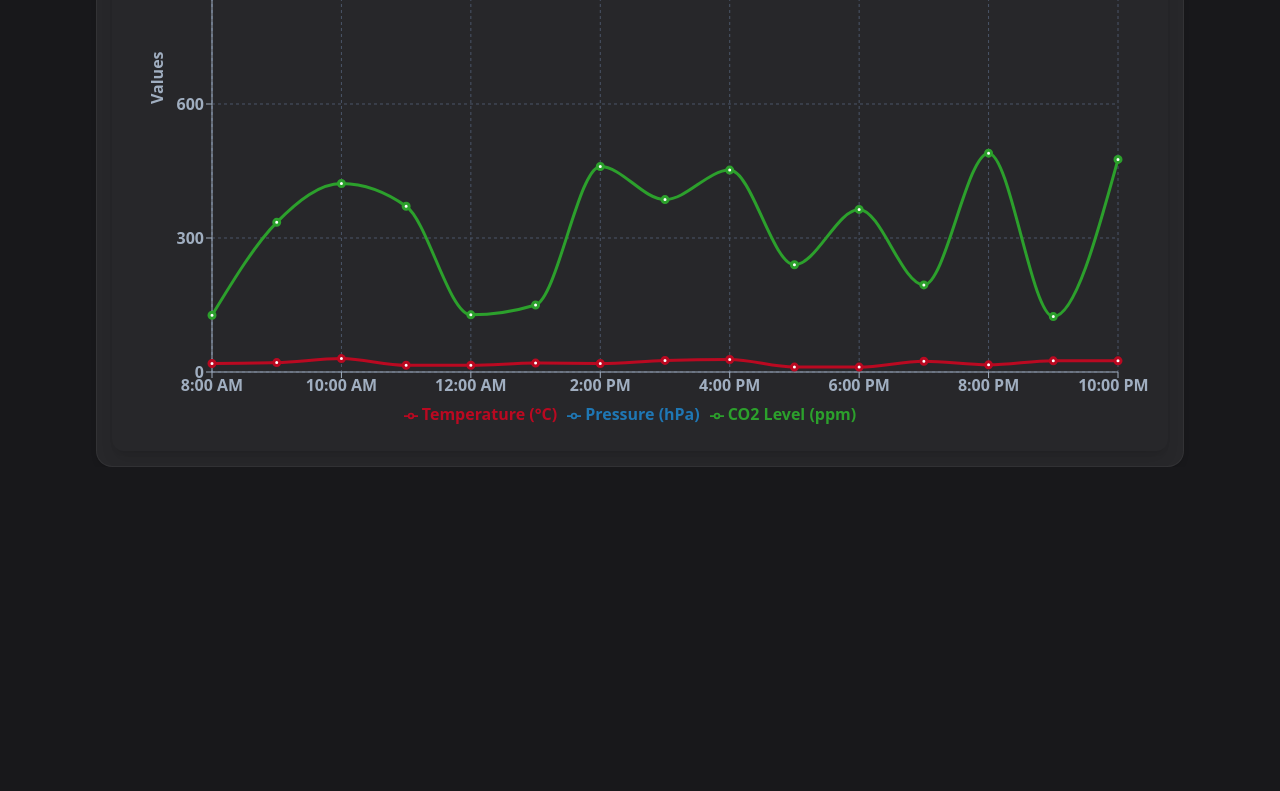
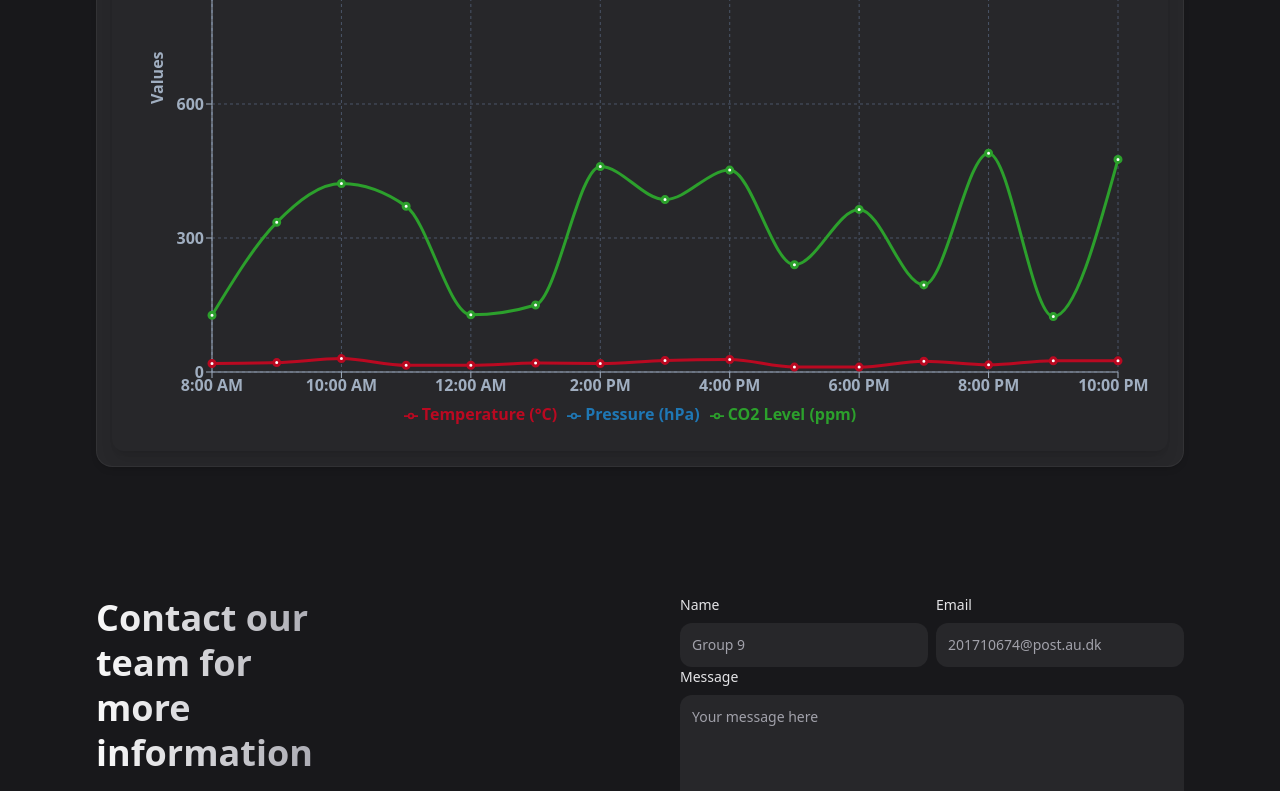
Before and after one commit to Zerefez/Submarine-client, a React (Create React App) app: page / in a window 1280 px wide. Shown: the part 2000-2791 px from the top of the page. Before the commit the page ends 2467 px from the top, so only its background shows below. Built offline with nearby package versions, Linux system fonts and the light colour scheme.

Commit message:
Add contact

```diff
--- a/src/App.js
+++ b/src/App.js
@@ -1,5 +1,7 @@
 import About from './components/about';
+import Contact from './components/contact';
 import Mockdata from './components/data/mockdata';
+import Footer from './components/footer';
 import Header from './components/header';
 import Options from './components/options';
 import Submarines from './components/submarines';
@@ -13,7 +15,9 @@
         <About/>
         <Options/>
         <Mockdata/>
+        <Contact/>
       </main>
+      <Footer/>
     </>
   );
 }
--- /dev/null
+++ b/src/components/contact.js
@@ -0,0 +1,156 @@
+import React from "react";
+
+const socialLinks = [
+  {
+    href: "https://github.com/Zerefez/Submarine-client",
+    icon: (
+      <svg
+        width="24"
+        height="24"
+        viewBox="0 0 24 24"
+        fill="none"
+        xmlns="http://www.w3.org/2000/svg"
+      >
+        <path
+          d="M12 2C6.48603 2 2 6.48604 2 12C2 17.514 6.48603 22 12 22C17.514 22 22 17.514 22 12C22 6.48604 17.514 2 12 2ZM12 3.5C16.7033 3.5 20.5 7.2967 20.5 12C20.5 15.8327 17.9785 19.0613 14.5 20.126V17.5684C14.5 16.6133 13.9497 15.7943 13.1543 15.3867C13.9276 15.2388 14.6457 14.9454 15.249 14.5309C15.8522 14.1165 16.3232 13.5929 16.6228 13.0037C16.9224 12.4145 17.0421 11.7765 16.9718 11.1429C16.9015 10.5093 16.6434 9.89818 16.2188 9.36035C16.4405 8.67771 16.6883 7.48034 16.0996 6.53809C14.9647 6.53809 14.2323 7.31604 13.8828 7.7998C13.2853 7.60352 12.6459 7.5017 12 7.5C11.3537 7.50057 10.7136 7.60139 10.1152 7.79688C9.76487 7.31289 9.03311 6.53809 7.90039 6.53809C7.22486 7.61941 7.64246 8.78228 7.86621 9.25684C7.41288 9.79235 7.12862 10.4078 7.03781 11.0505C6.94699 11.6931 7.05233 12.3438 7.34478 12.9468C7.63723 13.5498 8.10809 14.087 8.71698 14.5124C9.32587 14.9379 10.0546 15.2389 10.8408 15.3896C10.1877 15.7262 9.69864 16.337 9.54883 17.0781H8.8916C8.2431 17.0781 7.99112 16.8146 7.64062 16.3701C7.29463 15.9256 6.92259 15.6269 6.47559 15.5029C6.23459 15.4774 6.07223 15.6607 6.28223 15.8232C6.99173 16.3062 7.0407 17.0968 7.3252 17.6143C7.5842 18.0803 8.11484 18.5 8.71484 18.5H9.5V20.126C6.02153 19.0613 3.5 15.8327 3.5 12C3.5 7.2967 7.29669 3.5 12 3.5Z"
+          fill="currentColor"
+        />
+      </svg>
+    ),
+    alt: "GitHub",
+  },
+  {
+    href: "https://www.linkedin.com/in/andr%C3%A9-rashid-96a894273/",
+    icon: (
+      <svg
+        width="24"
+        height="24"
+        viewBox="0 0 24 24"
+        fill="none"
+        xmlns="http://www.w3.org/2000/svg"
+      >
+        <path
+          d="M5.75 3C4.24011 3 3 4.24011 3 5.75V18.25C3 19.7599 4.24011 21 5.75 21H18.25C19.7599 21 21 19.7599 21 18.25V5.75C21 4.24011 19.7599 3 18.25 3H5.75ZM5.75 4.5H18.25C18.9491 4.5 19.5 5.05089 19.5 5.75V18.25C19.5 18.9491 18.9491 19.5 18.25 19.5H5.75C5.05089 19.5 4.5 18.9491 4.5 18.25V5.75C4.5 5.05089 5.05089 4.5 5.75 4.5ZM7.75 6.5C7.41848 6.5 7.10054 6.6317 6.86612 6.86612C6.6317 7.10054 6.5 7.41848 6.5 7.75C6.5 8.08152 6.6317 8.39946 6.86612 8.63388C7.10054 8.8683 7.41848 9 7.75 9C8.08152 9 8.39946 8.8683 8.63388 8.63388C8.8683 8.39946 9 8.08152 9 7.75C9 7.41848 8.8683 7.10054 8.63388 6.86612C8.39946 6.6317 8.08152 6.5 7.75 6.5ZM7 10C6.7235 10 6.5 10.2235 6.5 10.5V17C6.5 17.2765 6.7235 17.5 7 17.5H8.5C8.7765 17.5 9 17.2765 9 17V10.5C9 10.2235 8.7765 10 8.5 10H7ZM10.5 10C10.2235 10 10 10.2235 10 10.5V17C10 17.2765 10.2235 17.5 10.5 17.5H12C12.2765 17.5 12.5 17.2765 12.5 17V13.25C12.5 12.5605 13.0605 12 13.75 12C14.4395 12 15 12.5605 15 13.25V17C15 17.2765 15.2235 17.5 15.5 17.5H17C17.2765 17.5 17.5 17.2765 17.5 17V13C17.5 11.3455 16.1545 10 14.5 10C13.731 10 13.0315 10.293 12.5 10.7705V10.5C12.5 10.2235 12.2765 10 12 10H10.5Z"
+          fill="currentColor"
+        />
+      </svg>
+    ),
+    alt: "LinkedIn",
+  },
+  {
+    href: "https://x.com/elonmusk",
+    icon: (
+      <svg
+        width="24"
+        height="24"
+        viewBox="0 0 24 24"
+        fill="none"
+        xmlns="http://www.w3.org/2000/svg"
+      >
+        <path
+          d="M6.25 3C4.46403 3 3 4.46403 3 6.25V17.75C3 19.536 4.46403 21 6.25 21H17.75C19.536 21 21 19.536 21 17.75V6.25C21 4.46403 19.536 3 17.75 3H6.25ZM6.25 4.5H17.75C18.725 4.5 19.5 5.27497 19.5 6.25V17.75C19.5 18.725 18.725 19.5 17.75 19.5H6.25C5.27497 19.5 4.5 18.725 4.5 17.75V6.25C4.5 5.27497 5.27497 4.5 6.25 4.5ZM6.91406 7L10.7822 12.5283L6.91113 17H7.93262L11.2344 13.1758L13.9102 17H17.1289L13.0127 11.1172L16.5684 7H15.5684L12.5615 10.4717L10.1328 7H6.91406ZM8.46777 7.84766H9.74902L15.5752 16.1523H14.2939L8.46777 7.84766Z"
+          fill="currentColor"
+        />
+      </svg>
+    ),
+    alt: "Twitter X",
+  },
+  {
+    href: "https://www.instagram.com/jjohnart/",
+    icon: (
+      <svg
+        width="25"
+        height="24"
+        viewBox="0 0 25 24"
+        fill="none"
+        xmlns="http://www.w3.org/2000/svg"
+      >
+        <path
+          d="M8.75 2.5C5.58319 2.5 3 5.08319 3 8.25V15.75C3 18.9164 5.5831 21.5 8.75 21.5H16.25C19.4165 21.5 22 18.9165 22 15.75V8.25C22 5.0831 19.4164 2.5 16.25 2.5H8.75ZM8.75 4H16.25C18.6056 4 20.5 5.8939 20.5 8.25V15.75C20.5 18.1055 18.6055 20 16.25 20H8.75C6.3939 20 4.5 18.1056 4.5 15.75V8.25C4.5 5.89381 6.39381 4 8.75 4ZM17.5 6C16.9475 6 16.5 6.4475 16.5 7C16.5 7.5525 16.9475 8 17.5 8C18.0525 8 18.5 7.5525 18.5 7C18.5 6.4475 18.0525 6 17.5 6ZM12.5 7C9.74759 7 7.5 9.24759 7.5 12C7.5 14.7524 9.74759 17 12.5 17C15.2524 17 17.5 14.7524 17.5 12C17.5 9.24759 15.2524 7 12.5 7ZM12.5 8.5C14.4416 8.5 16 10.0584 16 12C16 13.9416 14.4416 15.5 12.5 15.5C10.5584 15.5 9 13.9416 9 12C9 10.0584 10.5584 8.5 12.5 8.5Z"
+          fill="currentColor"
+        />
+      </svg>
+    ),
+    alt: "Instagram",
+  },
+];
+
+const Contact = () => {
+  return (
+    <section id="contact" className="section">
+      <div className="container lg:grid lg:grid-cols-2 lg:items-stretch">
+        <div className=" mb-12 lg:mb-0 lg:flex-col">
+          <h2 className="headline-2 lg:max-w-[12ch]">
+            Contact our team for more information
+          </h2>
+          <p className="text-zinc-400 mt-3 mb-8 max-w-[50ch] lg:max-w[30ch]">
+            We are here to help you with any questions you may have. Reach out
+            to us and we will get back to you as soon as possible.
+          </p>
+          <div className=" flex items-center gap-2 mt-auto">
+            {socialLinks.map(({ href, icon, alt }, key) => (
+              <a
+                href={href}
+                key={key}
+                target="blank"
+                className="w-12 h-12 grid place-items-center ring-inset ring-2 ring-zinc-50/5 rounded-lg transition-[background-color,color] hover:bg-zinc-50 hover:text-zinc-950 active:bg-zinc-50/80"
+              >
+                {icon}
+              </a>
+            ))}
+          </div>
+        </div>
+
+        <form action="https://getform.io/f/axojdrob" method="POST" className=" xl:pl-10 2xl:pl-20 ">
+          <div className="md:grid md:items-center md:grid-cols-2 md:gap-2">
+            <div className="">
+              <label htmlFor="name" className="label">
+                Name
+              </label>
+              <input
+                type="text"
+                name="name"
+                id="name"
+                autoComplete="name"
+                required
+                placeholder="Group 9"
+                className="text-field"
+              ></input>
+            </div>
+            <div className="">
+              <label htmlFor="email" className="label">
+                Email
+              </label>
+              <input
+                type="email"
+                name="email"
+                id="email"
+                autoComplete="email"
+                required
+                placeholder="201710674@post.au.dk"
+                className="text-field"
+              ></input>
+            </div>
+          </div>
+          <div className="mb-4">
+            <label htmlFor="message" className="label">
+              Message
+            </label>
+            <textarea
+              name="message"
+              id="message"
+              required
+              placeholder="Your message here"
+              className="text-field resize-y min-h-32 max-h-80"
+            ></textarea>
+          </div>
+          <button type="submit" className="btn btn-primary [&]:max-w-full w-full justify-center">
+            Submit
+          </button>
+        </form>
+      </div>
+    </section>
+  );
+};
+
+export default Contact;
--- /dev/null
+++ b/src/components/footer.js
@@ -0,0 +1,12 @@
+
+import React from 'react';
+
+const Footer = () => {
+  return (
+    <div>
+
+    </div>
+  )
+}
+
+export default Footer
--- a/src/components/navbar.js
+++ b/src/components/navbar.js
@@ -72,8 +72,8 @@
       ref: null,
     },
     {
-      label: "Reviews",
-      link: "#reviews",
+      label: "Contact",
+      link: "#contact",
       className: "nav-link",
       ref: null,
     },
```
